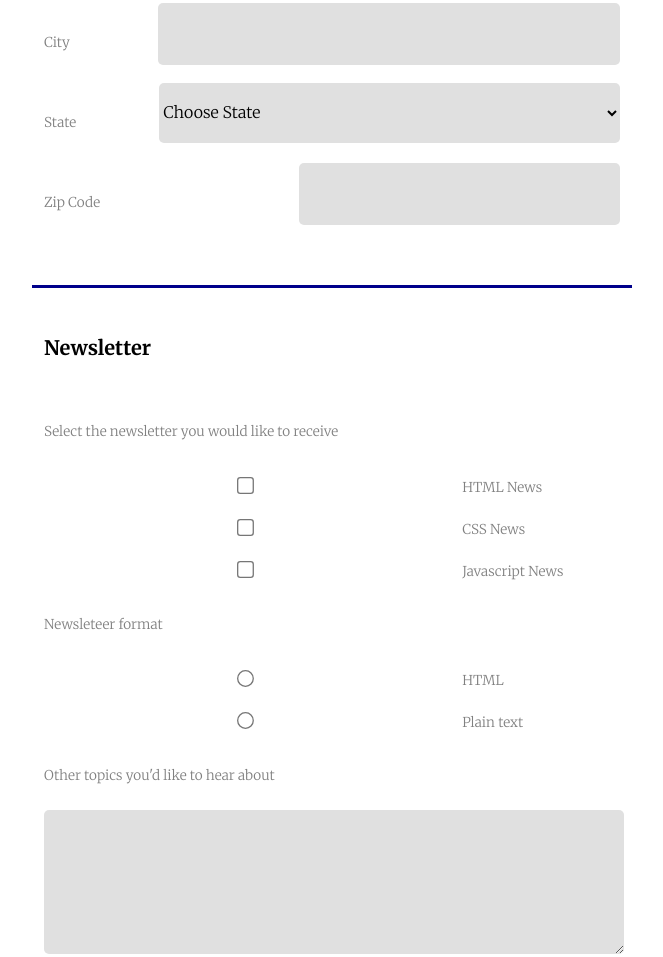
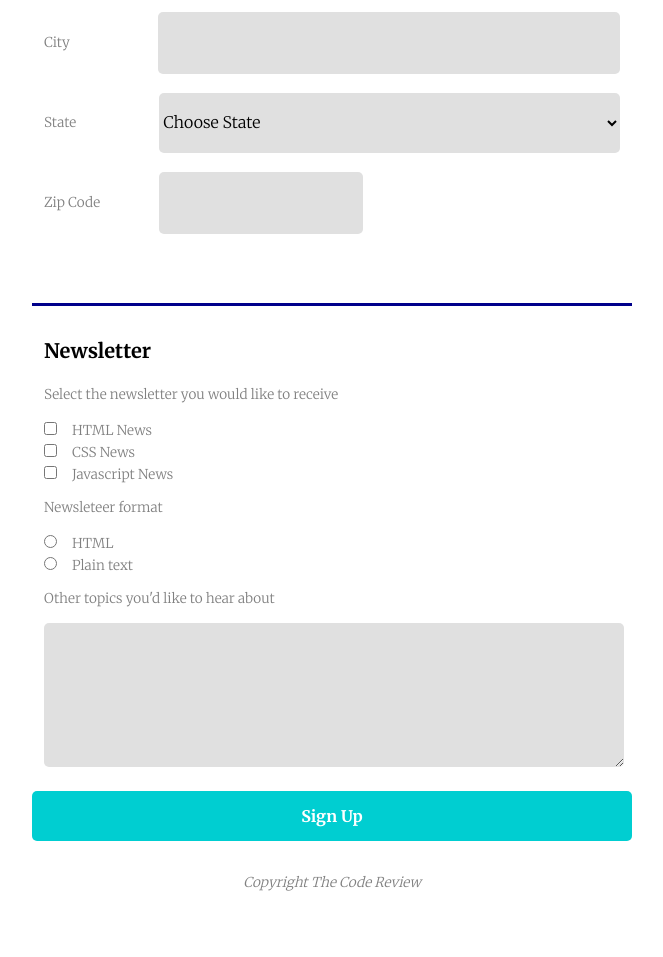
Before and after one commit to chiaki-yamada/online-registration-form, a plain HTML site: page index.html in a window 1280 px wide. Shown: the part 624-1581 px from the top of the page, without its empty margins (308-971 px from the left). After the commit the page ends 1528 px from the top, so only its background shows below. Drawn offline with Linux system fonts and the light colour scheme.

Commit message:
tablet layout

```diff
--- a/css/style.css
+++ b/css/style.css
@@ -80,10 +80,9 @@ legend {
 .fieldset-1 {
   border-bottom: darkblue 3px solid;
 }
-#zip {
+.zip {
   margin-bottom: 50px;
 }
-
 
 /*---main-field2---*/
 .fieldset-2 {
@@ -129,11 +128,11 @@ footer {
   }
 
 
-
   .head-title, main, footer {
     max-width: 600px;
     margin: auto;
   }
+
 
   label {
     width: 25%;
@@ -141,10 +140,46 @@ footer {
   input {
     width: 70%;
   }
-  .name, .zip {
+  .name {
     display: flex;
     flex-direction: row;
     justify-content: space-between;
+    align-items: center;
   }
 
+  .zip {
+    display: flex;
+    flex-direction: row;
+    justify-content: flex-start;
+    align-items: center;
+  }
+  .zip label {
+    width: 115px;
+  }
+
+
+  .fieldset-2 {
+    line-height: 20px;
+    margin-top: 20px;
+    margin-bottom: 10px;
+  }
+  .fieldset-2 legend {
+    margin-bottom: 5px;
+  }
+  .fieldset-2 input {
+    width: auto;
+  }
+  input[type=checkbox], [type=radio] {
+    transform: scale(1);
+    margin-right: 15px;
+  }
+  button {
+    height: 50px;
+    font-size: 1rem;
+    margin-bottom: 20px;
+
+  }
+
+
+
 }
--- a/index.html
+++ b/index.html
@@ -63,15 +63,11 @@
 
           <div class="zip">
             <label for="zip">Zip Code</label>
-            <input type="text" name="user_zip" id="zip" style="width: 55%; height: 60px;">
+            <input type="text" name="user_zip" id="zip" style="width: 200px; height: 60px;">
           </div>
-
-
-
-
-
         </div>
       </fieldset>
+
 
       <fieldset class="fieldset-2">
         <legend>Newsletter</legend>
```
